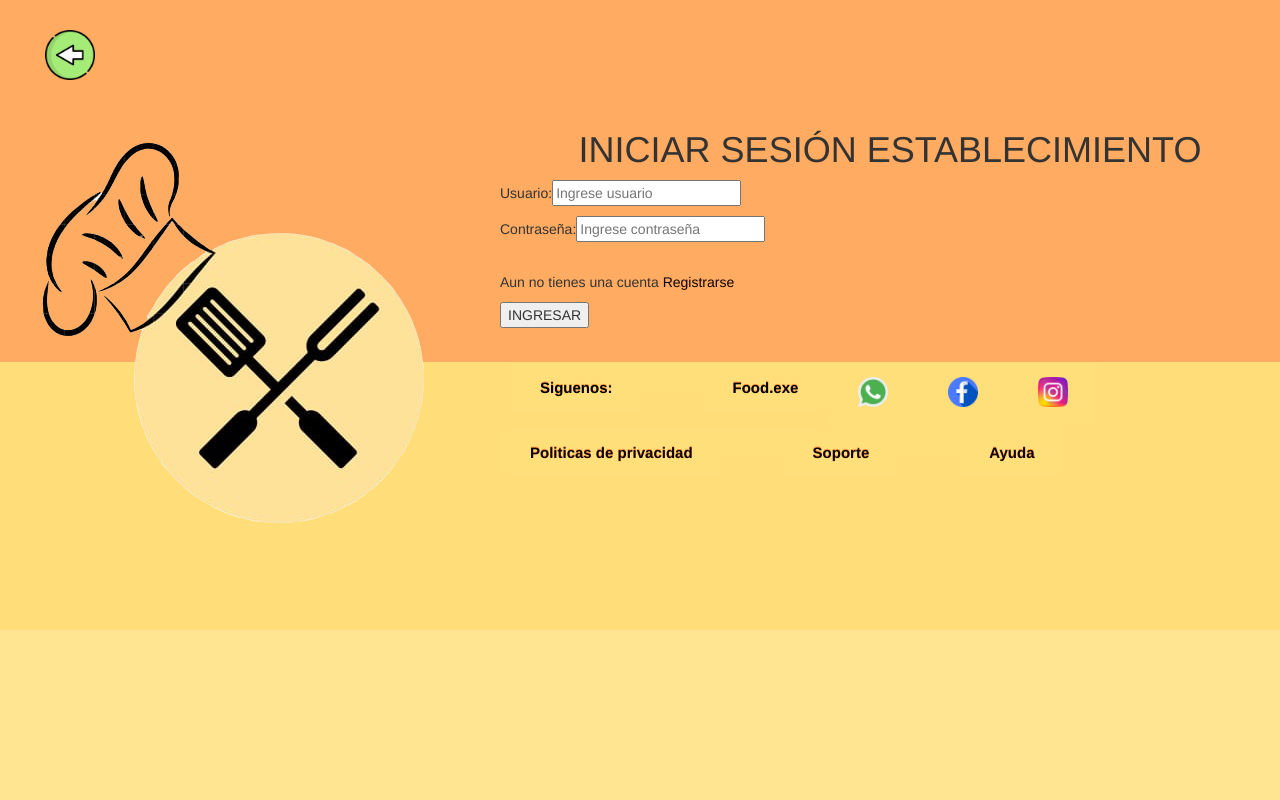
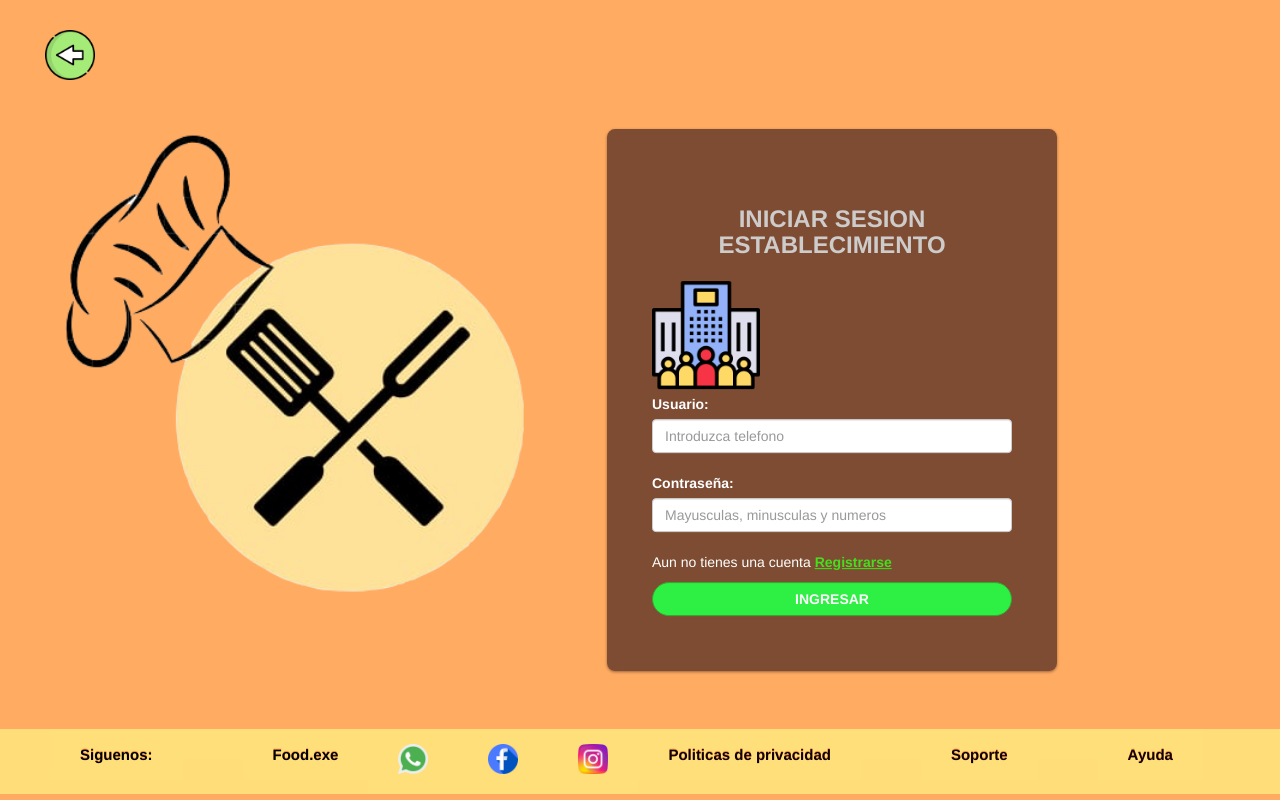
Before and after one commit to SistemasTecTlaxiaco/Proyecto_Food.exe, a PHP site: page /REPOSITORIO/inicio_establecimiento in a window 1280 px wide. Run offline with PHP 8.4, Linux system fonts and the light colour scheme.

Commit message:
Update inicio_establecimiento.php

```diff
--- a/establecimientos/views/inicio_establecimiento.php
+++ b/establecimientos/views/inicio_establecimiento.php
@@ -4,28 +4,34 @@
     <meta charset="UTF-8">
     <meta http-equiv="X-UA-Compatible" content="IE=edge">
     <meta name="viewport" content="width=device-width, initial-scale=1.0">
-    <link rel="stylesheet" href="public/css/login.css" type="text/css">
-    <link rel="stylesheet" href="public/css/cabecera.css" type="text/css">
-    <script type="text/javascript" src="./public/css/funciones.js"></script>
+    <meta http-equiv="Expires" content="0"> <meta http-equiv="Last-Modified" content="0">
+    <meta http-equiv="Cache-Control" content="no-cache, mustrevalidate">
+    <meta http-equiv="Pragma" content="no-cache">
+    <title>LOGIN ESTABLECIMIENTO</title>
+    <link rel="stylesheet" href="<?php echo constant('URL');?>public/CSS/estilos.css" type="text/css">
 
 </head>
-<body class="inicial" id="pawegrap">
+
+<body id="inicial" >
 <?php require 'views/header.php';?>
-<div id="content">
-    <img style="float:left;" src="./public/IMG/icono.png" alt="descripción" />
+<img  id="i" src="<?php echo constant('URL');?>public/IMG/icono.png" alt="descripción" />
 
-    <article class="cuadro-inicial">
-    <form action="validar.php" method="post" id="cuadro" class="cuadro">
-    <h1>INICIAR SESIÓN ESTABLECIMIENTO</h1>
-    <p>Usuario:<input type="text" placeholder="Ingrese usuario" name="usuario"></p>
-    <p>Contraseña:<input type="password" placeholder="Ingrese contraseña" name="contraseña"></p>
-    <br><p>Aun no tienes una cuenta <a href="registro_establecimiento">Registrarse </a> </p>
-    <input type="submit" value="INGRESAR" onclick="registro_es()"></input>
-    <br><br>
+      <form action="<?php echo constant('URL');?>nuevo/sesion1" method="post" id="login" class="login">
+    <h3  id="titulo">INICIAR SESION ESTABLECIMIENTO</h3>
+		<img  id="imglogo" src="<?php echo constant('URL');?>public/IMG/empresa.png" alt="descripción" />
+        <div class="form-group">
+			<label>Usuario:</label>
+			<input type="text" class="form-control" name="telefono" placeholder="Introduzca telefono">
+		</div> <br>
+        <div class="form-group">
+			<label >Contraseña:</label>
+			<input type="password" class="form-control"placeholder="Mayusculas, minusculas y numeros" name="contraseña">
+		</div>
+
+    <br><p>Aun no tienes una cuenta <a href="<?php echo constant('URL');?>registro_establecimiento" id="link">Registrarse </a> </p>
+    <p class="text-center">
+<input type="submit" id="ingresar" class="btn btn-primary btn-block" value="INGRESAR" onclick="registro_es()"></input></p>
 </form>
-    </article>
-</div>
-
 
 <?php require 'views/footer.php';?>
 
```
